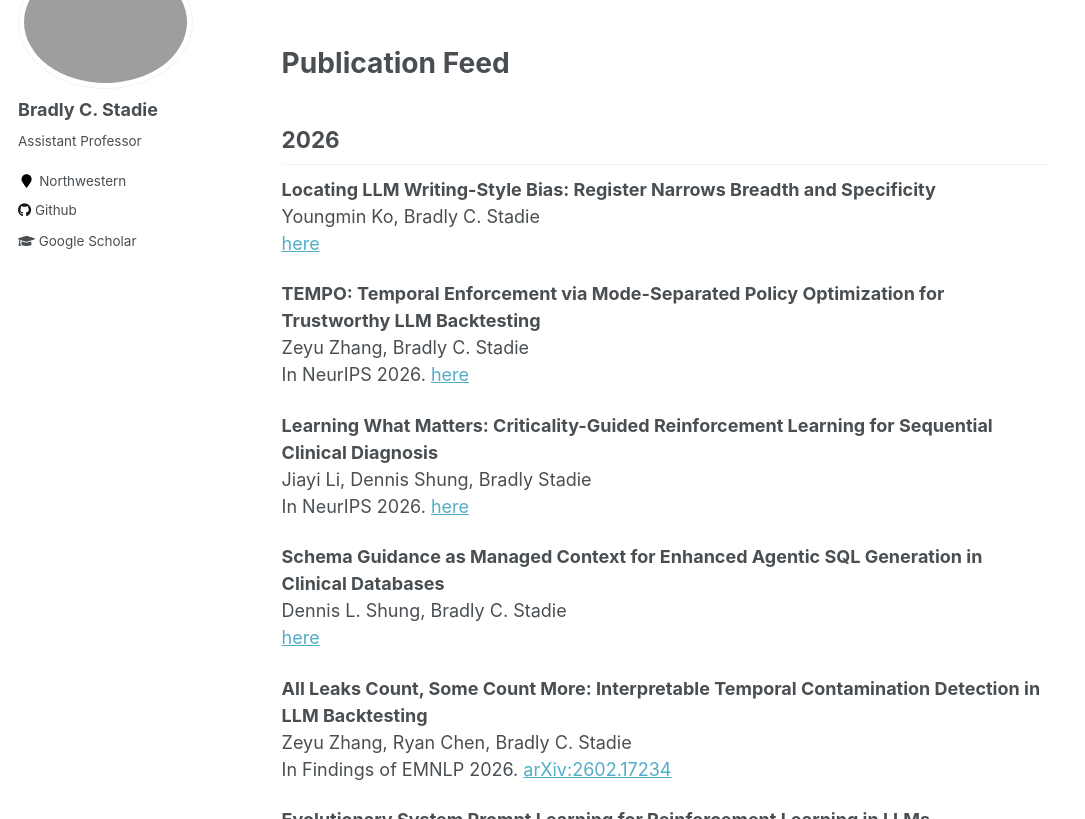
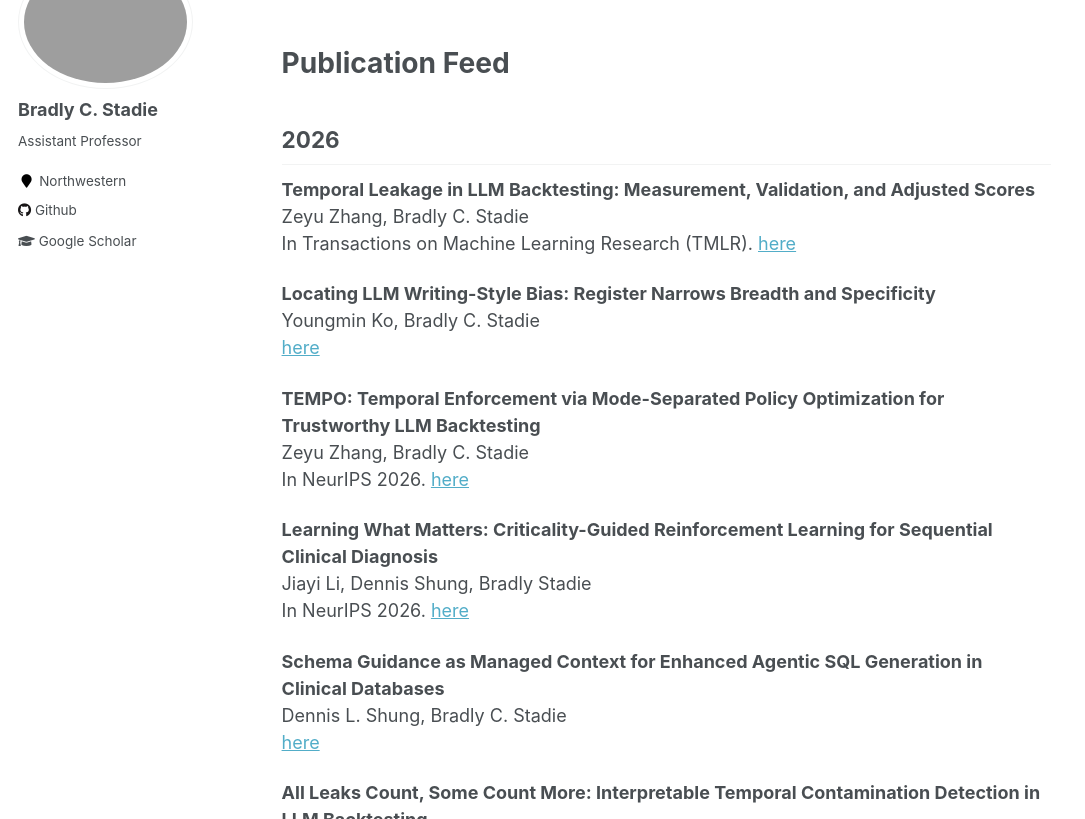
Before and after one commit to bstadie/bstadie.github.io, a Jekyll site: the page built from _pages/about.md, in a window 1280 px wide and 900 px high, scrolled down 1331 px, cut to the strip 81-900 px from the top of the window. Shown: the whole strip, without its empty margins (0-1085 px from the left). Built offline with Jekyll 4.4.1, drawn with Linux system fonts in a browser that asks for light colours.

Commit message:
Update about.md

```diff
--- a/_pages/about.md
+++ b/_pages/about.md
@@ -70,6 +70,10 @@ I recently made a YouTube video about some of my research for a general audience
 # Publication Feed
 
 ## 2026
+
+**Temporal Leakage in LLM Backtesting: Measurement, Validation, and Adjusted Scores**
+Zeyu Zhang, Bradly C. Stadie
+In Transactions on Machine Learning Research (TMLR). [here](https://openreview.net/forum?id=x3qagPELrp)
 
 **Locating LLM Writing-Style Bias: Register Narrows Breadth and Specificity**
 Youngmin Ko, Bradly C. Stadie
```
